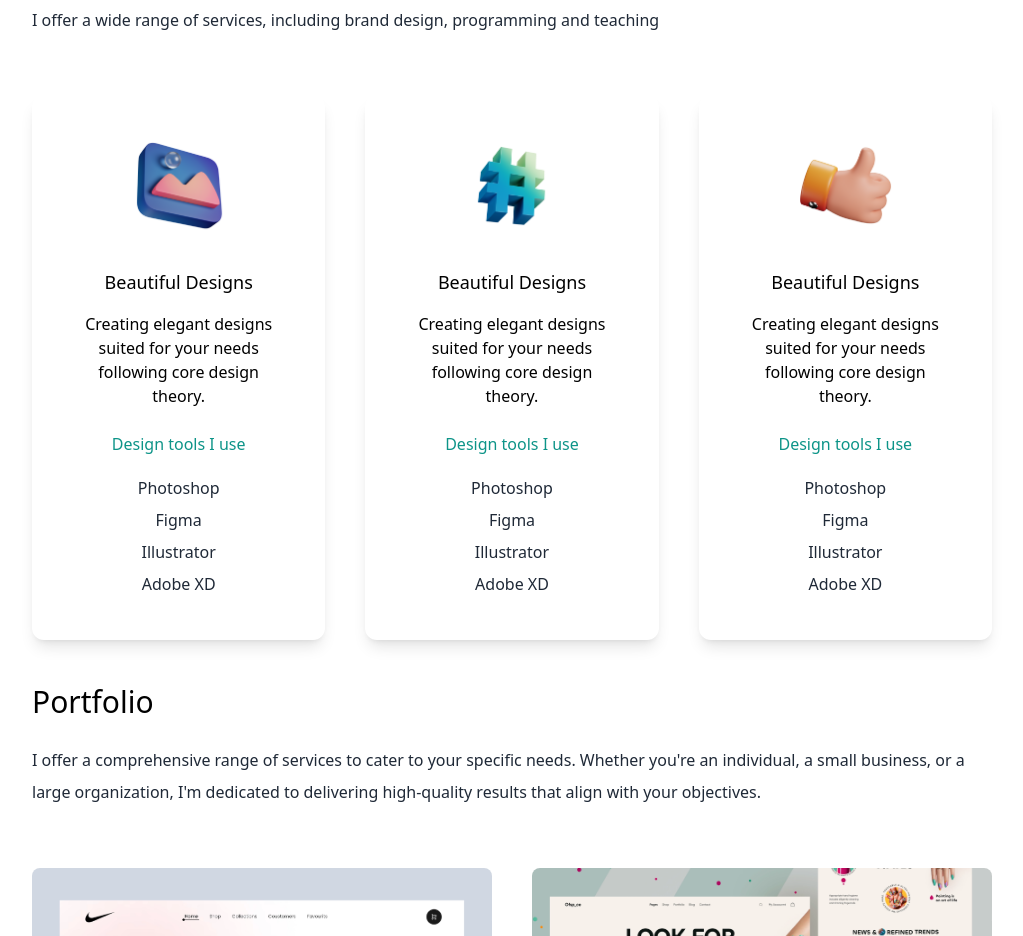
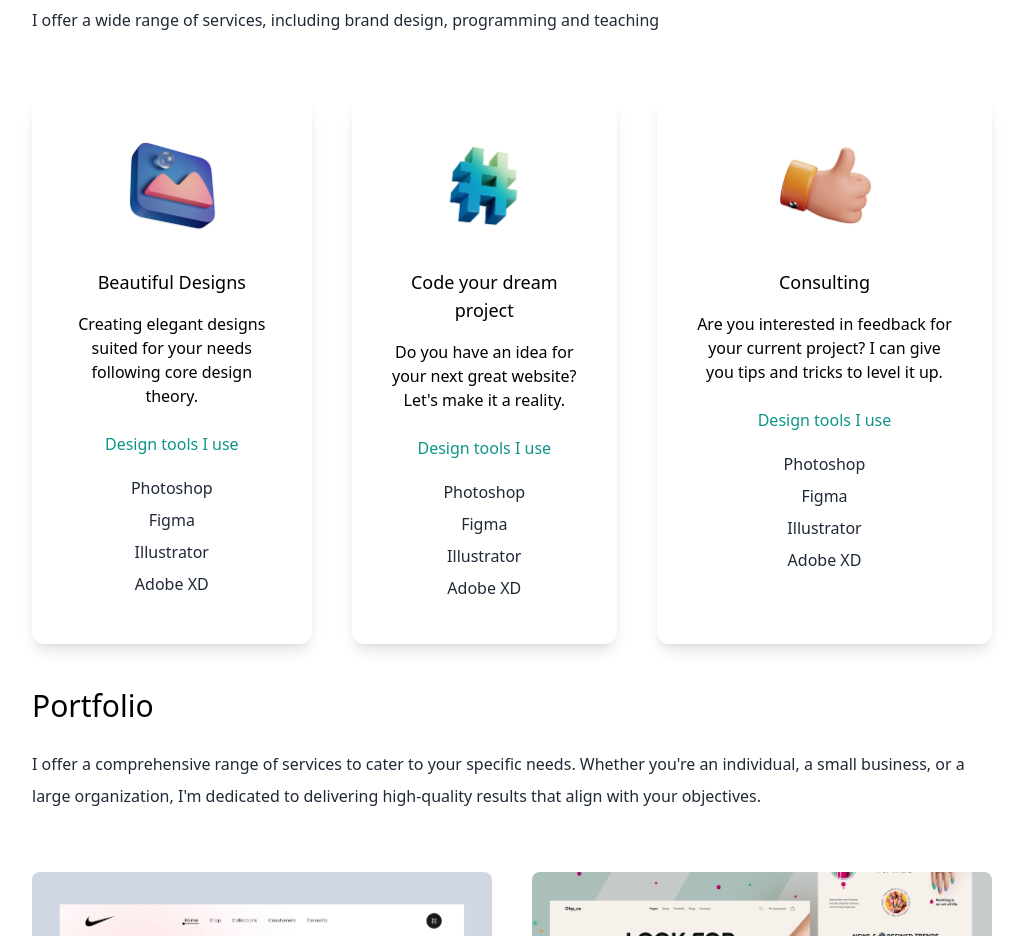
Before and after one commit to ndrsov/React-Designer-Portfolio, a Next.js app: page / in a window 1280 px wide. Shown: the part 1240-2176 px from the top of the page, without its empty margins (128-1151 px from the left). Built offline with nearby package versions, Linux system fonts and the light colour scheme.

Commit message:
Set up dark mode toggler

```diff
--- a/src/pages/index.js
+++ b/src/pages/index.js
@@ -15,18 +15,23 @@ import web3 from '../../public/web3.png';
 import web4 from '../../public/web4.png';
 import web5 from '../../public/web5.png';
 import web6 from '../../public/web6.png';
+import { useState } from 'react';
 
 export default function Home() {
+  const [darkMode, setDarkMode] = useState(false);
   return (
-    <div>
+    <div className={darkMode ? 'dark' : ''}>
       <title>React Designer Portfolio</title>
-      <main className='bg-white px-10 md:px-20 lg:px-40 '>
+      <main className='bg-white px-10 md:px-20 lg:px-40 dark:bg-gray-900'>
         <section className='min-h-screen'>
-          <nav className='py-10 mb-12 flex justify-between'>
+          <nav className='py-10 mb-12 flex justify-between dark:text-white'>
             <h1 className='text-xl font-burtons '>@ndrsov</h1>
             <ul className='flex items-center'>
               <li>
-                <BsFillMoonStarsFill className='cursor-pointer text-2x' />
+                <BsFillMoonStarsFill
+                  onClick={() => setDarkMode(!darkMode)}
+                  className='cursor-pointer text-2x'
+                />
               </li>
               <li>
                 <a
@@ -39,18 +44,18 @@ export default function Home() {
             </ul>
           </nav>
           <div className='text-center p-10'>
-            <h2 className='text-5xl py-2 text-teal-600 font-medium md:text-6xl'>
+            <h2 className='text-5xl py-2 text-teal-600 font-medium md:text-6xl dark:text-teal-400'>
               Andres Soria
             </h2>
-            <h3 className='text-2xl py-2 md:text-3xl'>
+            <h3 className='text-2xl py-2 md:text-3xl dark:text-white'>
               Developer and Designer.
             </h3>
-            <p className='text-base py-5 leading-8 text-gray-800 md:text-xl max-w-xl mx-auto'>
+            <p className='text-base py-5 leading-8 text-gray-800 md:text-xl max-w-xl mx-auto  dark:text-gray-200 '>
               Self-taught full-stack developer providing freelance services for
               your programming and design content needs.
             </p>
           </div>
-          <div className='text-5xl flex justify-center gap-16 py-3 text-gray-600'>
+          <div className='text-5xl flex justify-center gap-16 py-3 text-gray-600 dark:text-gray-400'>
             <AiFillTwitterCircle />
             <AiFillLinkedin />
             <AiFillGithub />
@@ -67,8 +72,8 @@ export default function Home() {
         </section>
         <section>
           <div>
-            <h3 className='text-3xl py-1'>Services I offer</h3>
-            <p className='text-base py-5 leading-8 text-gray-800'>
+            <h3 className='text-3xl py-1 dark:text-white'>Services I offer</h3>
+            <p className='text-base py-5 leading-8 text-gray-800 dark:text-gray-200'>
               Since the beginning of my journey as a freelance designer and
               developer, I&apos;ve done remote work for
               <span className='text-teal-500'> agencies</span> consulted for
@@ -76,7 +81,7 @@ export default function Home() {
               with talendted people to create digital products for both business
               and consumer use.
             </p>
-            <p className='text-base py-5 leading-8 text-gray-800'>
+            <p className='text-base py-5 leading-8 text-gray-800 dark:text-gray-200'>
               I offer a wide range of services, including brand design,
               programming and teaching
             </p>
@@ -90,18 +95,20 @@ export default function Home() {
                 height={100}
                 style={{ margin: '0 auto' }}
               />
-              <h3 className='text-lg font-medium pt-8 pb-2'>
+              <h3 className='text-lg font-medium pt-8 pb-2 dark:text-white'>
                 Beautiful Designs
               </h3>
-              <p className='py-2'>
+              <p className='py-2 dark:text-gray-200'>
                 Creating elegant designs suited for your needs following core
                 design theory.
               </p>
               <h4 className='py-4 text-teal-600'>Design tools I use</h4>
-              <p className='text-gray-800 py-1'>Photoshop</p>
-              <p className='text-gray-800 py-1'>Figma</p>
-              <p className='text-gray-800 py-1'>Illustrator</p>
-              <p className='text-gray-800 py-1'>Adobe XD</p>
+              <p className='text-gray-800 py-1 dark:text-gray-300'>Photoshop</p>
+              <p className='text-gray-800 py-1 dark:text-gray-300'>Figma</p>
+              <p className='text-gray-800 py-1 dark:text-gray-300'>
+                Illustrator
+              </p>
+              <p className='text-gray-800 py-1 dark:text-gray-300'>Adobe XD</p>
             </div>
             <div className='text-center shadow-lg p-10 rounded-xl my-10'>
               <Image
@@ -111,18 +118,20 @@ export default function Home() {
                 height={100}
                 style={{ margin: '0 auto' }}
               />
-              <h3 className='text-lg font-medium pt-8 pb-2'>
-                Beautiful Designs
+              <h3 className='text-lg font-medium pt-8 pb-2 dark:text-white'>
+                Code your dream project
               </h3>
-              <p className='py-2'>
-                Creating elegant designs suited for your needs following core
-                design theory.
+              <p className='py-2 dark:text-gray-200'>
+                Do you have an idea for your next great website? Let&apos;s make
+                it a reality.
               </p>
               <h4 className='py-4 text-teal-600'>Design tools I use</h4>
-              <p className='text-gray-800 py-1'>Photoshop</p>
-              <p className='text-gray-800 py-1'>Figma</p>
-              <p className='text-gray-800 py-1'>Illustrator</p>
-              <p className='text-gray-800 py-1'>Adobe XD</p>
+              <p className='text-gray-800 py-1 dark:text-gray-300'>Photoshop</p>
+              <p className='text-gray-800 py-1 dark:text-gray-300'>Figma</p>
+              <p className='text-gray-800 py-1 dark:text-gray-300'>
+                Illustrator
+              </p>
+              <p className='text-gray-800 py-1 dark:text-gray-300'>Adobe XD</p>
             </div>
             <div className='text-center shadow-lg p-10 rounded-xl my-10'>
               <Image
@@ -132,25 +141,27 @@ export default function Home() {
                 height={100}
                 style={{ margin: '0 auto' }}
               />
-              <h3 className='text-lg font-medium pt-8 pb-2'>
-                Beautiful Designs
+              <h3 className='text-lg font-medium pt-8 pb-2 dark:text-white'>
+                Consulting
               </h3>
-              <p className='py-2'>
-                Creating elegant designs suited for your needs following core
-                design theory.
+              <p className='py-2 dark:text-gray-200'>
+                Are you interested in feedback for your current project? I can
+                give you tips and tricks to level it up.
               </p>
               <h4 className='py-4 text-teal-600'>Design tools I use</h4>
-              <p className='text-gray-800 py-1'>Photoshop</p>
-              <p className='text-gray-800 py-1'>Figma</p>
-              <p className='text-gray-800 py-1'>Illustrator</p>
-              <p className='text-gray-800 py-1'>Adobe XD</p>
+              <p className='text-gray-800 py-1 dark:text-gray-300'>Photoshop</p>
+              <p className='text-gray-800 py-1 dark:text-gray-300'>Figma</p>
+              <p className='text-gray-800 py-1 dark:text-gray-300'>
+                Illustrator
+              </p>
+              <p className='text-gray-800 py-1 dark:text-gray-300'>Adobe XD</p>
             </div>
           </div>
         </section>
         <section>
           <div>
-            <h3 className='text-3xl py-1'>Portfolio</h3>
-            <p className='text-base py-5 leading-8 text-gray-800'>
+            <h3 className='text-3xl py-1 dark:text-white'>Portfolio</h3>
+            <p className='text-base py-5 leading-8 text-gray-800 dark:text-gray-200'>
               I offer a comprehensive range of services to cater to your
               specific needs. Whether you&apos;re an individual, a small
               business, or a large organization, I&apos;m dedicated to
--- a/tailwind.config.js
+++ b/tailwind.config.js
@@ -1,5 +1,6 @@
 /** @type {import('tailwindcss').Config} */
 module.exports = {
+  darkMode: 'class',
   content: [
     './src/pages/**/*.{js,ts,jsx,tsx,mdx}',
     './src/components/**/*.{js,ts,jsx,tsx,mdx}',
```
